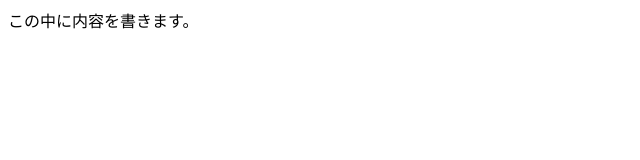
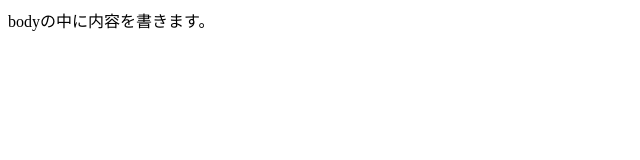
Before and after one commit to WomensCommunity/Tutorial_of_ochahack, a plain HTML site: page index.html in a window 1280 px wide. Shown: the full height of the page, 0-640 px from the left. Drawn offline with Linux system fonts and the light colour scheme.

Commit message:
Update index.html

```diff
--- a/index.html
+++ b/index.html
@@ -16,22 +16,7 @@
 <header></header>
 
 
-この中に内容を書きます。
-
-<!-- 問題1：h1で自分の推しているものを書こう。 -->
-
-<!-- 問題2：h2で自分の嫌いな食べ物を書こう。 -->
-
-<!-- 問題3：h2の画像を入れよう。 -->
-
-
-<!-- footerは参照とかを入れます -->
-<footer></footer>
-
-</body>
-</html>
-
-
+bodyの中に内容を書きます。
 
 
 <!--
@@ -69,5 +54,18 @@
 ＜htmlのコツ＞
 塊を意識して書きましょう。
 
+-->
 
--->
+
+<!-- 問題1：h1タグで自分の推しているものを書こう。 -->
+
+<!-- 問題2：h2タグで自分の嫌いな食べ物を書こう。 -->
+
+<!-- 問題3：h2タグの画像を入れよう。 -->
+
+
+<!-- footerは参照とかを入れます -->
+<footer></footer>
+
+</body>
+</html>
```
